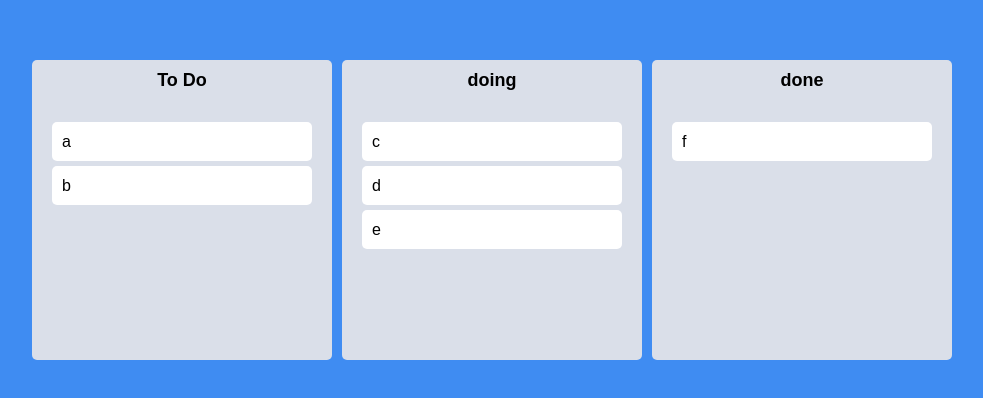
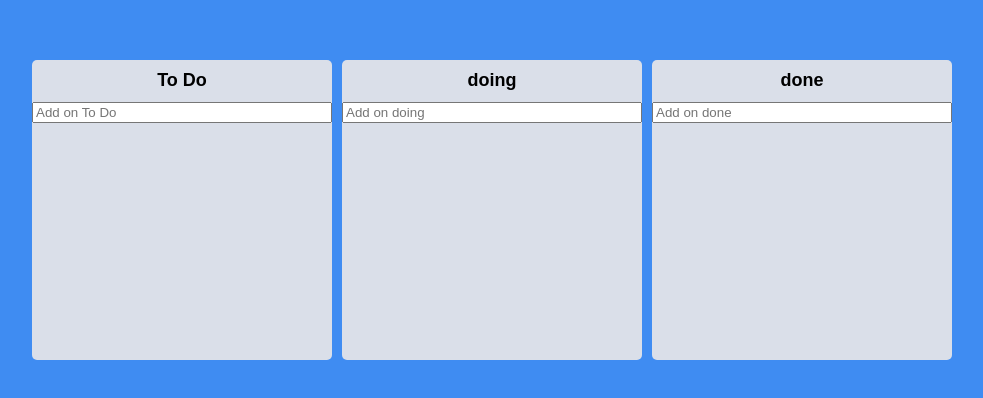
Before and after one commit to HyungwonJin/Trello, a React (Create React App) app: page / in a window 1280 px wide. Shown: the part 190-588 px from the top of the page, without its empty margins (268-1251 px from the left). Built offline with nearby package versions, Linux system fonts and the light colour scheme.

Commit message:
feat: Task를 입력해서 만들 수 있도록

```diff
--- a/package.json
+++ b/package.json
@@ -15,6 +15,7 @@
     "react": "^17.0.2",
     "react-beautiful-dnd": "^13.1.0",
     "react-dom": "^17.0.2",
+    "react-hook-form": "^7.22.0",
     "react-scripts": "4.0.3",
     "recoil": "^0.5.2",
     "styled-components": "^5.3.3",
--- a/src/App.tsx
+++ b/src/App.tsx
@@ -24,7 +24,7 @@
 function App() {
   const [toDos, setToDos] = useRecoilState(toDoState);
   const onDragEnd = (info: DropResult) => {
-    const { destination, draggableId, source } = info;
+    const { destination, source } = info;
     if (!destination) return;
     if (destination?.droppableId === source.droppableId) {
       // 같은 board 속에서 옮길 때
@@ -32,8 +32,9 @@
         // 옮긴 보드의 요소들을 copy
         const boardCopy = [...allBoards[source.droppableId]];
         // 순서를 바꿔주는 과정
+        const taskObj = boardCopy[source.index];
         boardCopy.splice(source.index, 1);
-        boardCopy.splice(destination?.index, 0, draggableId);
+        boardCopy.splice(destination?.index, 0, taskObj);
         // 원래 가지고 있던 객체의 내용 중에서 변화한 droppableId의 배열만 바꿔줌
         return {
           ...allBoards,
@@ -45,9 +46,10 @@
       // 다른 보드로 옮길 때
       setToDos((allboards) => {
         const sourceBoard = [...allboards[source.droppableId]];
+        const taskObj = sourceBoard[source.index];
         const destinationBoard = [...allboards[destination.droppableId]];
         sourceBoard.splice(source.index, 1);
-        destinationBoard.splice(destination.index, 0, draggableId);
+        destinationBoard.splice(destination.index, 0, taskObj);
         return {
           ...allboards,
           [source.droppableId]: sourceBoard,
--- a/src/Components/Board.tsx
+++ b/src/Components/Board.tsx
@@ -1,6 +1,9 @@
+import { useForm } from "react-hook-form";
 import { Droppable } from "react-beautiful-dnd";
 import styled from "styled-components";
 import DragableCard from "./DragableCard";
+import { ITodo, toDoState } from "../atoms";
+import { useSetRecoilState } from "recoil";
 
 const Wrapper = styled.div`
   width: 300px;
@@ -37,15 +40,48 @@
   padding: 20px;
 `;
 
+const Form = styled.form`
+  width: 100%;
+  input {
+    width: 100%;
+  }
+`;
+
 interface IBoardProps {
-  toDos: string[];
+  toDos: ITodo[];
   boardId: string;
 }
 
+interface IForm {
+  toDo: string;
+}
+
 const Board = ({ toDos, boardId }: IBoardProps) => {
+  const setToDos = useSetRecoilState(toDoState);
+  const { register, setValue, handleSubmit } = useForm<IForm>();
+  const onValid = ({ toDo }: IForm) => {
+    const newToDo = {
+      id: Date.now(),
+      text: toDo,
+    };
+    setToDos((allBoards) => {
+      return {
+        ...allBoards,
+        [boardId]: [...allBoards[boardId], newToDo],
+      };
+    });
+    setValue("toDo", "");
+  };
   return (
     <Wrapper>
       <Title>{boardId}</Title>
+      <Form onSubmit={handleSubmit(onValid)}>
+        <input
+          {...register("toDo", { required: true })}
+          type="text"
+          placeholder={`Add on ${boardId}`}
+        />
+      </Form>
       <Droppable droppableId={boardId}>
         {(magic, info) => (
           <Area
@@ -55,7 +91,12 @@
             {...magic.droppableProps}
           >
             {toDos.map((toDo, index) => (
-              <DragableCard key={toDo} index={index} toDo={toDo} />
+              <DragableCard
+                key={toDo.id}
+                index={index}
+                toDoId={toDo.id}
+                toDoText={toDo.text}
+              />
             ))}
             {magic.placeholder}
           </Area>
--- a/src/Components/DragableCard.tsx
+++ b/src/Components/DragableCard.tsx
@@ -13,13 +13,14 @@
 `;
 
 interface IDragableCardProps {
-  toDo: string;
+  toDoId: number;
+  toDoText: string;
   index: number;
 }
 
-const DragableCard = ({ toDo, index }: IDragableCardProps) => {
+const DragableCard = ({ toDoId, index, toDoText }: IDragableCardProps) => {
   return (
-    <Draggable key={toDo} draggableId={toDo} index={index}>
+    <Draggable draggableId={toDoId + ""} index={index}>
       {(magic, snapshot) => (
         <Card
           isDragging={snapshot.isDragging}
@@ -27,7 +28,7 @@
           {...magic.dragHandleProps}
           {...magic.draggableProps}
         >
-          {toDo}
+          {toDoText}
         </Card>
       )}
     </Draggable>
--- a/src/atoms.tsx
+++ b/src/atoms.tsx
@@ -1,14 +1,19 @@
 import { atom } from "recoil";
 
+export interface ITodo {
+  id: number;
+  text: string;
+}
+
 interface IToDoState {
-  [key: string]: string[];
+  [key: string]: ITodo[];
 }
 
 export const toDoState = atom<IToDoState>({
   key: "toDo",
   default: {
-    "To Do": ["a", "b"],
-    doing: ["c", "d", "e"],
-    done: ["f"],
+    "To Do": [],
+    doing: [],
+    done: [],
   },
 });
```
Also changed, not shown: 1 other file (tests, documents, lock files or other folders).
